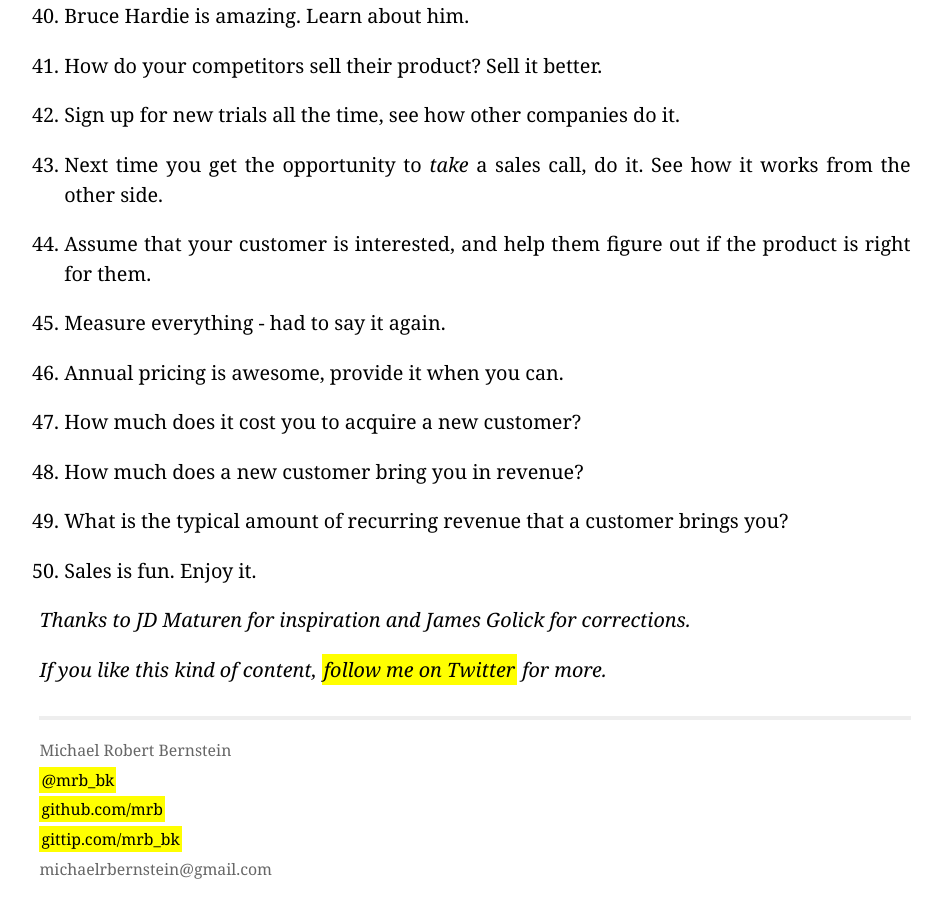
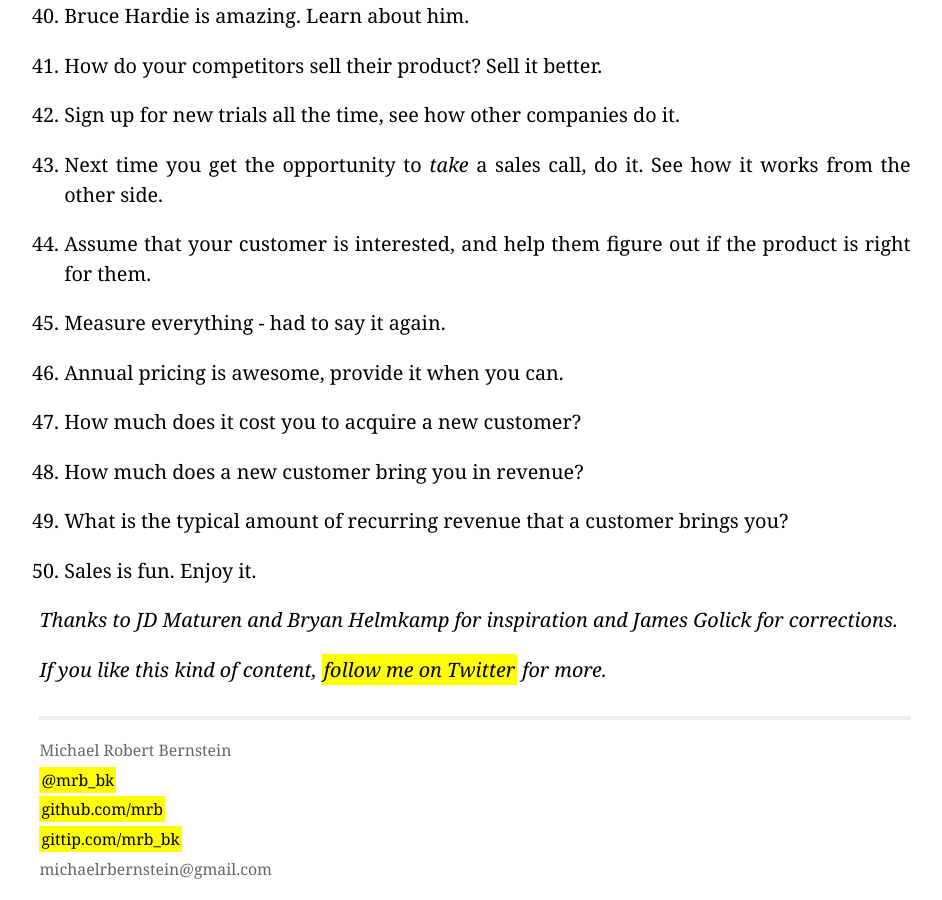
Before and after one commit to mrb/mrb.github.com, a Jekyll site: the page built from _posts/2014-03-10-sales-for-engineers.markdown, in a window 1280 px wide and 900 px high, scrolled down 2642 px. Shown: the whole window, without its empty margins (165-1107 px from the left). Built offline with Jekyll 4.4.1, drawn with Linux system fonts in a browser that asks for light colours; Markdown is read by kramdown in place of the engine named in the settings; comment, search, counter and statistics services are not loaded.

Commit message:
Thanks @brynary

```diff
--- a/_posts/2014-03-10-sales-for-engineers.markdown
+++ b/_posts/2014-03-10-sales-for-engineers.markdown
@@ -112,6 +112,6 @@ In my capacity as a software engineer for the last 7 years or so, I've done all
 
 50. Sales is fun. Enjoy it.
 
-*Thanks to JD Maturen for inspiration and James Golick for corrections.*
+*Thanks to JD Maturen and Bryan Helmkamp for inspiration and James Golick for corrections.*
 
 *If you like this kind of content, <a href="http://twitter.com/mrb_bk">follow me on Twitter</a> for more.*
```
